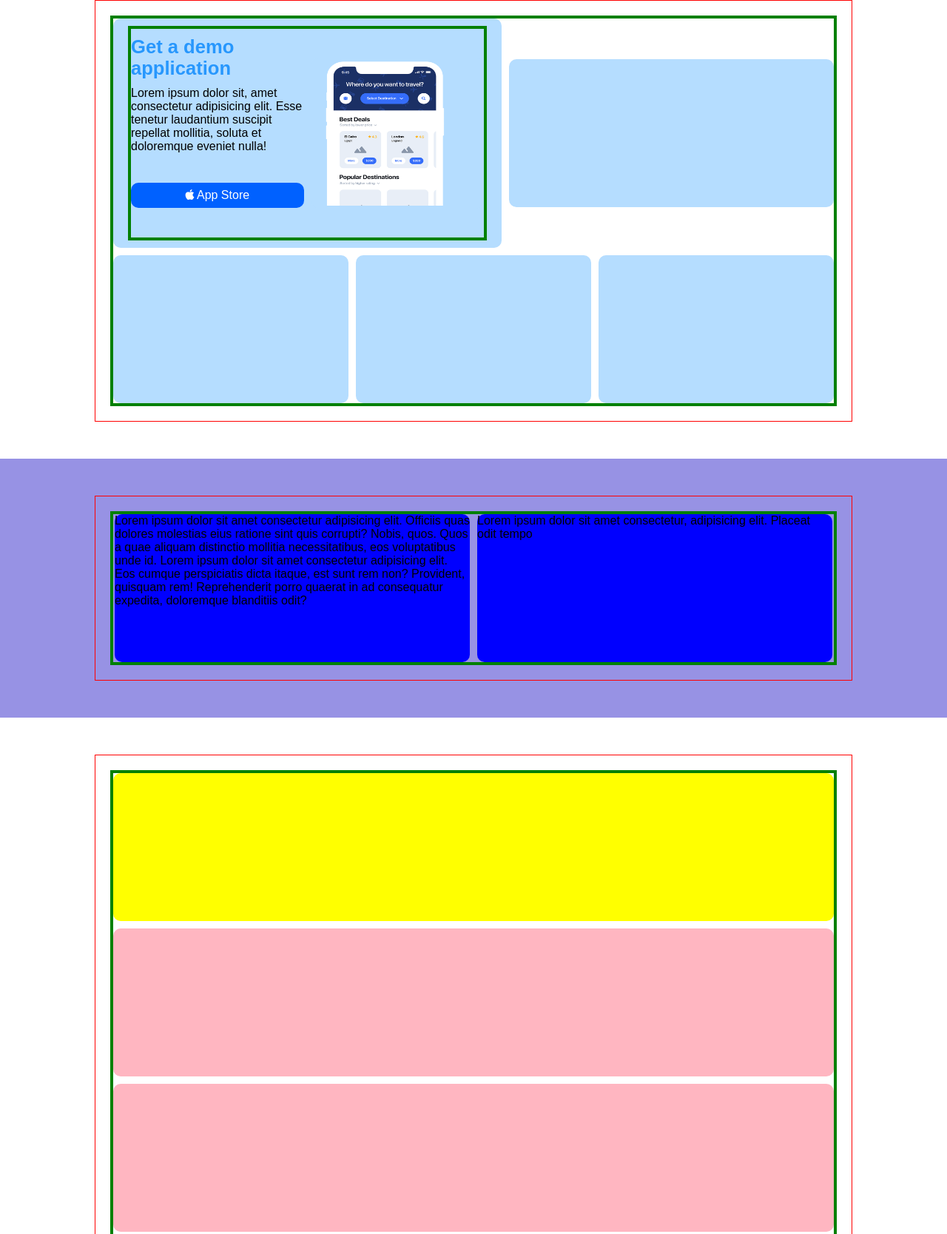
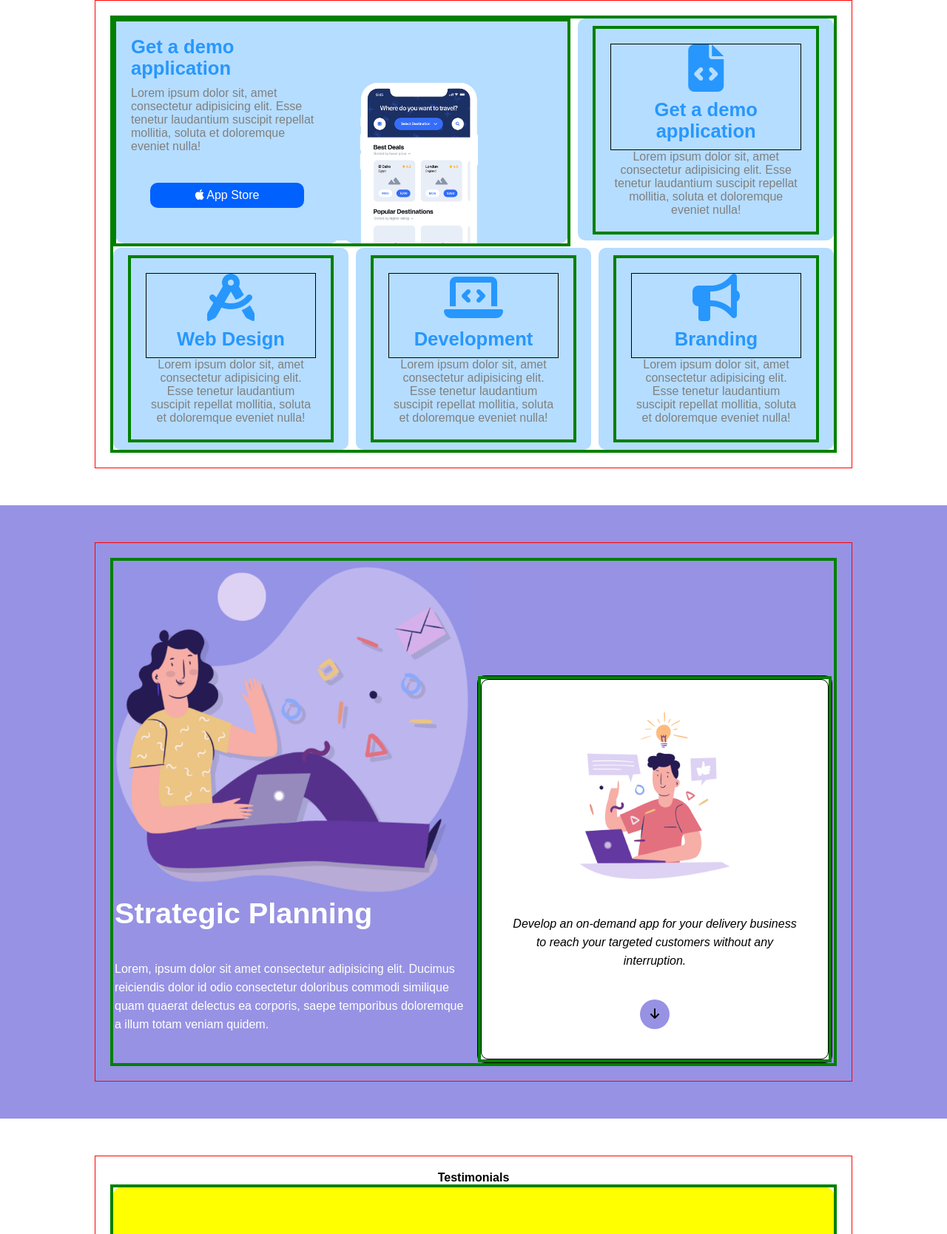
Before and after one commit to ryampeguero/htmlcss-responsive-layout, a plain HTML site: page index.html in a window 1280 px wide. Shown: the part 100-1768 px from the top of the page at 74% size. Drawn offline with Linux system fonts and the light colour scheme.

Commit message:
feat: fixed services section and addedd planning section

```diff
--- a/css/style.css
+++ b/css/style.css
@@ -10,6 +10,7 @@ body {
 
 img {
     max-width: 100%;
+
 }
 
 section {
@@ -28,15 +29,19 @@ section {
 .columns {
     display: flex;
     flex-direction: column;
+    flex-wrap: wrap;
     justify-content: space-between;
     align-items: center;
     gap: 10px;
-    flex-wrap: wrap;
+
     width: 100%;
     max-width: 1140px;
+
+
     /* debug */
     border: 4px solid green;
     /* height: 600px; */
+
 }
 
 .col {
@@ -58,9 +63,15 @@ section {
 }
 
 .btn-big {
-    width: 100%;
+    width: 80%;
+    margin: 0 auto;
 }
 /* Utilities */
+/* Padding */
+.p-40 {
+    padding: 40px;
+}
+
 .p-t-100 {
     padding-top: 100px;
 }
@@ -69,8 +80,21 @@ section {
     padding: 40px 0;
 }
 
+/* Margin */
+.m-20 {
+    margin: 20px;
+}
+
 .text-center {
     text-align: center;
+}
+
+/* FLEX */
+
+.flex-center {
+    display: flex;
+    justify-content: center;
+    align-items: center;
 }
 
 /* Colors */
@@ -131,41 +155,79 @@ section {
 
 /* MAIN */
 /* Services section */
-
 .service .col {
     width: 90%;
-    max-width: 525px;
+    /* max-width: 525px; */
     /* debug */
     background-color: #B5DDFF;
     /* height: 100px; */
 }
 
+.service-icon i {
+    font-size: 4rem;
+    color: #2797FD;
+}
+
+/* CARDS SETTINGS */
 .card {
     padding: 10px 20px;
+    text-align: center;
 }
 
+.card .columns{
+    min-height: 200px;
+    padding: 20px;
+}
+
+#big .card {
+    text-align: left;
+}
+
+.card span {
+    border: 1px solid black;
+    display: block;
+}
 .card h2{
-    font-size: 1.2rem;
+    display: block;
+
+    font-size: 1.6rem;
     font-weight: 600;
     color: #2797FD;
     text-align: center;
     padding: 10px 0;
 }
 
-.card img {
+.card article {
+    color: gray;
+}
+
+.flex-col img {
+    display: block;
     min-width: 60%;
-    max-width: 100%;
-    text-align: center;
-    aspect-ratio: 1 / 1;
+    max-width: 200px;
+    max-height: 80%;
 }
 
 .card-btn {
     text-align: center;
 }
 
+.card .col {
+    /* background-color: white; */
+}
+
+.flex-col {
+    display: flex;
+    flex-direction: column;
+    justify-content: flex-end;
+    align-items: center;
+}
+
+
 @media screen and (min-width: 768px) {
     .service .columns {
         flex-direction: row;
+        align-items: stretch;
         /* align-items: flex-start; */
     }
 
@@ -185,8 +247,11 @@ section {
         text-align: left;
    }
 
-   .card h2 {
-    font-size: 1.6rem;
+   .card .col {
+        width: 90%;
+   }
+
+   #big .card h2 {
         text-align: left;
     }
 
@@ -199,6 +264,10 @@ section {
     .card-btn {
         text-align: left;
     }
+
+    .flex-col {
+        align-items: flex-start;
+    }
 }
 
 @media screen and (min-width: 992px) {
@@ -206,19 +275,63 @@ section {
         width: 28%;
         text-align: left;
    }
+
+   .service .col{
+        /* debug */
+        max-height: 300px;
+    }
+
+   .normal {
+        width: 20%;
+   }
 }
 
 /* Planning Section */
-
 .planning .col {
     width: 100%;
     max-width: 480px;
     /* debug */
-    height: 200px;
-    background-color: blue;
+    /* min-height: 400px; */
+    /* background-color: blue; */
+}
 
+.planning h2 {
+    color: white;
+    font-size: clamp(2rem,calc(2rem + 0.6vw), 4rem);
+}
+
+.planning article {
+    color: white;
+}
+
+.planning article,
+ .planning p {
+    font-size: clamp(0.8rem,calc(0.8rem + 0.6vw), 1rem);
+    line-height: 25px;
+}
+
+.plan2 .col{
+    background-color: white;
+
+    text-align: center;
+    /* debug */
+    border: 1px solid black;
+}
+
+.plan2 img {
+    width: 60%;
 
 }
+
+.plan-icon {
+    display: inline-block;
+    background-color: #9792E4;
+    width: 40px;
+    height: 40px;
+    border-radius: 50%;
+    line-height: 40px;
+}
+
 
 @media screen and (min-width: 992px) {
     .planning .columns {
@@ -242,6 +355,8 @@ section {
 }
 
 .testimonial .title {
+
+    /* debug */
     background-color: yellow;
 }
 
--- a/index.html
+++ b/index.html
@@ -43,9 +43,8 @@
                 <div class="columns">
                     <!-- Double-col -->
                     <div id="big" class="col">
-                        <div class="card">
                         <div class="columns">
-                                <div class="col">
+                            <div class="col card">
                                 <h2>Get a demo application</h2>
                                 <article class="">
                                     Lorem ipsum dolor sit, amet consectetur adipisicing elit. Esse tenetur laudantium suscipit repellat mollitia, soluta et doloremque eveniet nulla!
@@ -57,19 +56,80 @@
                                 </div>
                             </div>
 
-                                <div class="col">
+                            <div class="col flex-col">
                                 <img src="./img/phone.png" alt="">
                             </div>
-                            </div>
+
                         </div>
                     </div>
                     <!-- /Double-col -->
 
                     <!-- Normal cols -->
-                    <div class="col"></div>
-                    <div class="col "></div>
-                    <div class="col "></div>
-                    <div class="col"></div>
+                    <div class="col normal">
+                        <div class="card ">
+                            <div class="columns">
+                                <div class="col">
+                                    <span class="service-icon">
+                                        <i class="fa-solid fa-file-code"></i>
+                                        <h2>Get a demo application</h2>
+                                    </span>
+
+                                    <article class="">
+                                    Lorem ipsum dolor sit, amet consectetur adipisicing elit. Esse tenetur laudantium suscipit repellat mollitia, soluta et doloremque eveniet nulla!
+                                    </article>
+                                </div>
+                            </div>
+                        </div>
+                    </div>
+                    <div class="col normal">
+                        <div class="card ">
+                            <div class="columns">
+                                <div class="col">
+                                    <span class="service-icon">
+                                        <i class="fa-solid fa-compass-drafting"></i>
+                                        <h2>Web Design</h2>
+                                    </span>
+
+                                    <article class="">
+                                    Lorem ipsum dolor sit, amet consectetur adipisicing elit. Esse tenetur laudantium suscipit repellat mollitia, soluta et doloremque eveniet nulla!
+                                    </article>
+                                </div>
+                            </div>
+                        </div>
+                    </div>
+                    <div class="col normal">
+                        <div class="card ">
+                            <div class="columns">
+                                <div class="col">
+                                    <span class="service-icon">
+                                        <i class="fa-solid fa-laptop-code"></i>
+                                        <h2>Development</h2>
+                                    </span>
+
+                                    <article class="">
+                                    Lorem ipsum dolor sit, amet consectetur adipisicing elit. Esse tenetur laudantium suscipit repellat mollitia, soluta et doloremque eveniet nulla!
+                                    </article>
+                                </div>
+                            </div>
+                        </div>
+                    </div>
+                    <div class="col normal">
+                        <div class="card ">
+                            <div class="columns">
+                                <div class="col">
+                                    <span class="service-icon">
+                                        <i class="fa-solid fa-bullhorn"></i>
+                                        <h2>Branding</h2>
+                                    </span>
+
+
+                                    <article class="">
+                                    Lorem ipsum dolor sit, amet consectetur adipisicing elit. Esse tenetur laudantium suscipit repellat mollitia, soluta et doloremque eveniet nulla!
+                                    </article>
+                                </div>
+                            </div>
+                        </div>
+                    </div>
                     <!-- /Normal cols -->
                 </div>
             </div>
@@ -80,12 +140,29 @@
         <section class="planning secondary">
             <div class="container">
                 <div class="columns">
+                    <div class="col ">
+                        <img src="./img/planning1.png" alt="">
+                       <h2>Strategic Planning</h2>
+                       <article class="p-tb-40">
+                        Lorem, ipsum dolor sit amet consectetur adipisicing elit. Ducimus reiciendis dolor id odio consectetur doloribus commodi similique quam quaerat delectus ea corporis, saepe temporibus doloremque a illum totam veniam quidem.
+                       </article>
+                    </div>
+                    <div class="col plan2 flex-center">
                         <div class="col">
-                        Lorem ipsum dolor sit amet consectetur adipisicing elit. Officiis quas dolores molestias eius ratione sint quis corrupti? Nobis, quos. Quos a quae aliquam distinctio mollitia necessitatibus, eos voluptatibus unde id.
-                        Lorem ipsum dolor sit amet consectetur adipisicing elit. Eos cumque perspiciatis dicta itaque, est sunt rem non? Provident, quisquam rem! Reprehenderit porro quaerat in ad consequatur expedita, doloremque blanditiis odit?
+                            <div class="columns">
+                                <div class="col plan2 p-40">
+                                    <img src="./img/planning2.png" alt="">
+                                    <p class="p-tb-40">
+                                        <em>
+                                            Develop an on-demand app for your delivery business to reach your targeted customers without any interruption.
+                                        </em>
+                                    </p>
+                                    <span class="plan-icon">
+                                        <i class="fa-solid fa-arrow-down"></i>
+                                    </span>
                                 </div>
-                    <div class="col">
-                        Lorem ipsum dolor sit amet consectetur, adipisicing elit. Placeat odit tempo
+                            </div>
+                        </div>
                     </div>
                 </div>
 
@@ -95,7 +172,8 @@
 
         <!-- Testimonial Section -->
         <section class="testimonial">
-            <div class="container">
+            <div class="container text-center">
+                <h4>Testimonials</h4>
                 <div class="columns">
                     <div class="col title"></div>
                     <div class="col"></div>
```
Lines whose indentation alone changed are shown as unchanged.
